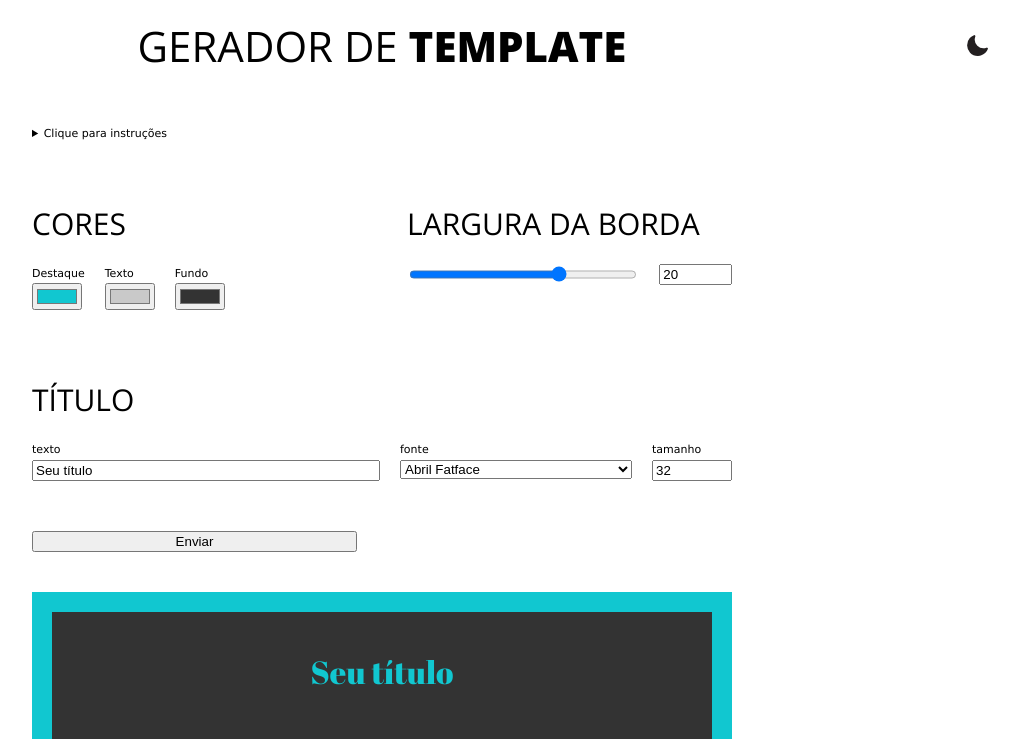
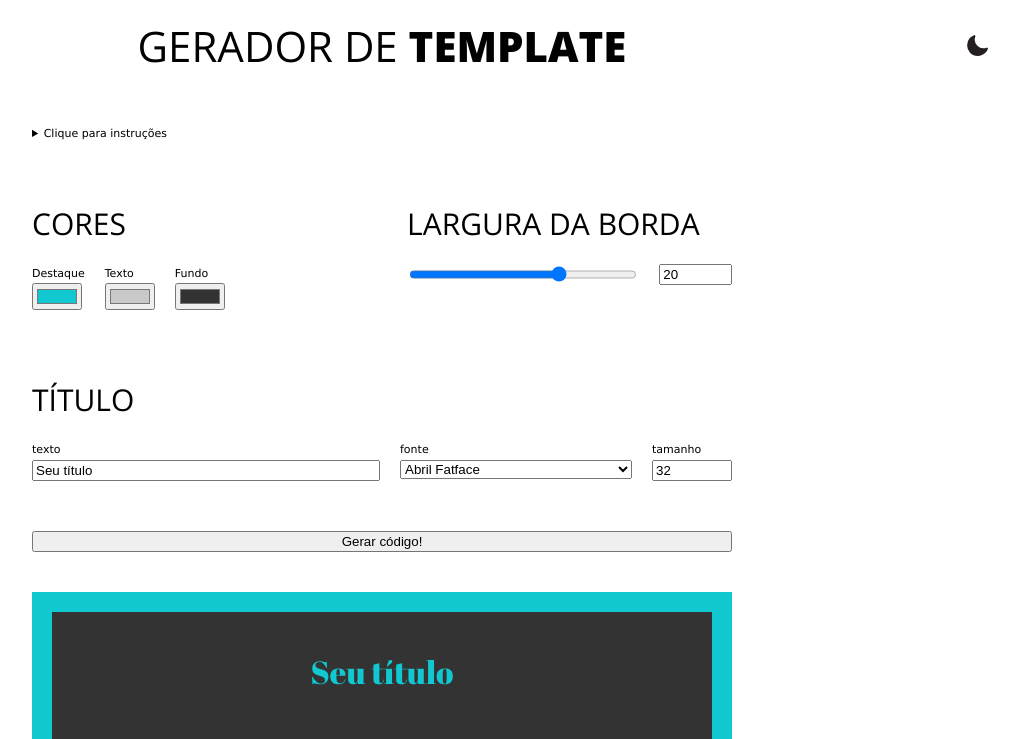
Before and after one commit to natdrabik/template-generator, a plain HTML site: page index.html in a window 1280 px wide. Shown: the top 739 px of the page, without its empty margins (258-1277 px from the left). Drawn offline with nearby package versions, Linux system fonts and the light colour scheme.

Commit message:
Update index.html

```diff
--- a/index.html
+++ b/index.html
@@ -74,8 +74,10 @@
           </div>
           </div>
         </div>
-        <input type="submit" value="Enviar" id="submit">
-        <input type="reset" value="Reset" id="reset" name="reset">
+        <div class="form_group form_group--large">
+          <input type="submit" value="Gerar código!" id="submit">
+          <input type="reset" value="Reset" id="reset" name="reset">
+      </div>
     </form>
   </div>
   <div class="template" id="template">
```
